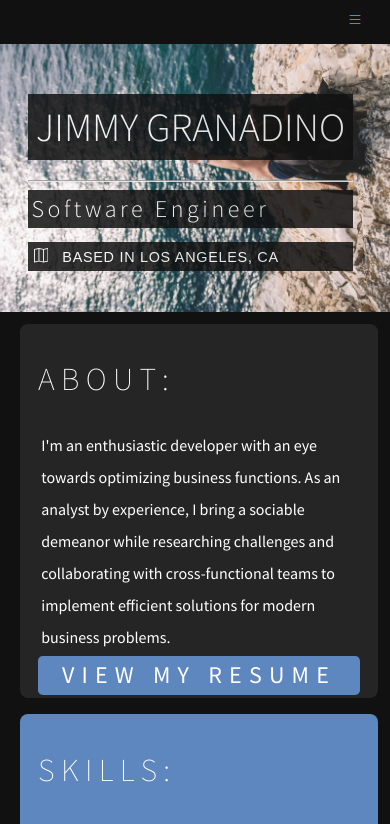
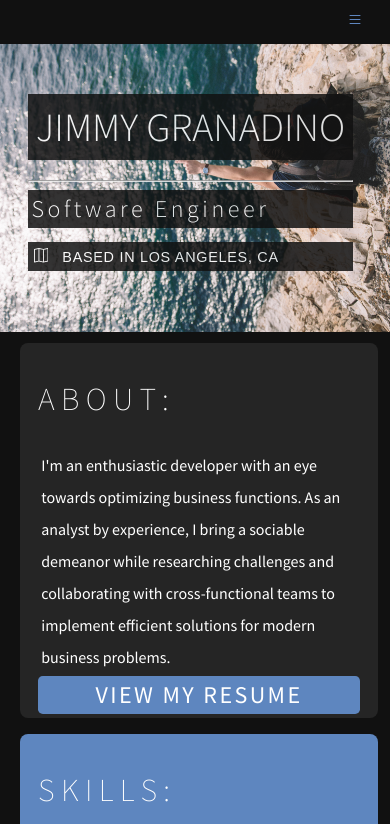
Before and after one commit to jimmygranadino/portfolio-react, a React (Create React App) app: page / in a window 390 px wide. Shown: the top 824 px of the page. Built offline with nearby package versions, Linux system fonts and the light colour scheme; a web font is replaced by a local one.

Commit message:
mobile adjustment

```diff
--- a/src/App.css
+++ b/src/App.css
@@ -481,7 +481,7 @@ a:hover {
     margin: 0.5em;
   }
   .landing {
-    padding-top: 80%;
+    padding-top: 85%;
   }
   .landing-card {
     background-color: transparent;
@@ -572,6 +572,9 @@ a:hover {
   .contact-three {
     padding-right: 1em;
   }
+  .res-link {
+    letter-spacing: 0.1em;
+  }
 }
 
 @media screen and (max-width: 700px) {
```
